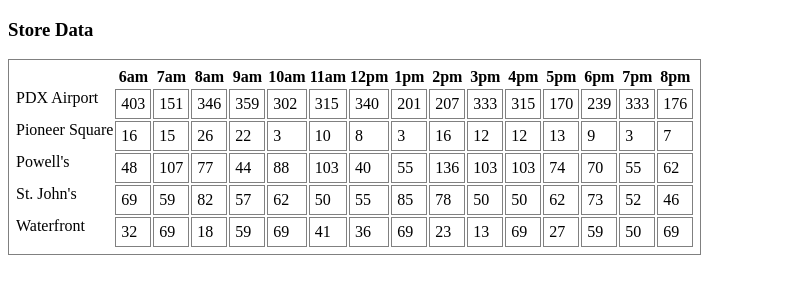
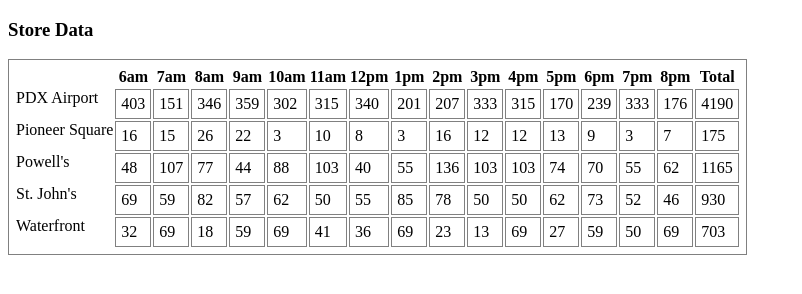
Before and after one commit to Zac-L/cookie-sheet, a plain HTML site: page index.html in a window 1280 px wide. Shown: the whole page, without its empty margins (0-802 px from the left). Drawn offline with Linux system fonts and the light colour scheme.

Commit message:
added daily total for each store

```diff
--- a/index.html
+++ b/index.html
@@ -31,6 +31,7 @@
               <th>6pm</th>
               <th>7pm</th>
               <th>8pm</th>
+              <th id = "total">Total</th>
             </tr>
         </thead>
         <tbody id= "stores">
--- a/storeconstruct.js
+++ b/storeconstruct.js
@@ -1,19 +1,25 @@
 
-function Store (storeLocation, minCustomer, maxCustomer, avgCookies, id, openHours ) {
+function Store (storeLocation, minCustomer, maxCustomer, avgCookies, id, ) {
     this.storeLocation = storeLocation;
     this.minCustomer = minCustomer;
     this.maxCustomer = maxCustomer;
     this.avgCookies = avgCookies;
     this.id = id;
     this.cookiesPerHour = [];
-    //this.openHours = ['6am: ', '7am: ', '8am: ', '9am: ', '10am: ', '11am: ', '12pm: ', '1pm: ', '2pm: ', '3pm: ', '4pm: ', '5pm: ', '6pm: ', '7pm: ', '8pm: '];
+    this.dailyStoreTotal = 0;
     this.addToDom();
 }
 
+Store.prototype.dailyStoreTotalCalc = function () {
+   this.dailyStoreTotal = this.cookiesPerHour.reduce(function( a , b ) { return a + b });
+}
+
+//Calculating avg customer per hour.
 Store.prototype.calculateCust = function () {
     return Math.floor(Math.random() * (this.maxCustomer - this.minCustomer) + this.minCustomer);
 }
 
+//Calculating total cookies per hour for each store.
 Store.prototype.calCookieData = function () {
         console.log(this.cookiesPerHour);
     for (var i = 0; i < 15; i++) {
@@ -22,21 +28,29 @@
     return this.cookiesPerHour;
 }
 
+// getting stores to display on DOM
 Store.prototype.addToDom = function () {
     this.calCookieData();
-    var container = document.getElementById("stores");
+    var containerStore = document.getElementById("stores");
     var newRow = document.createElement('tr');
     newRow.setAttribute('id', this.id);
     newRow.innerHTML = this.storeLocation;
-    container.appendChild(newRow);
+    containerStore.appendChild(newRow);
 
 
+    var containerRow = document.getElementById(this.id);
+
+//getting data to display on DOM
     for (var i = 0; i < 15; i++ ) {
-        var container = document.getElementById(this.id);
         var newTableData = document.createElement('td')
         newTableData.innerText = this.cookiesPerHour[i]
-        container.appendChild(newTableData);
+        containerRow.appendChild(newTableData);
     }
+
+    this.dailyStoreTotalCalc();
+    var tableData = document.createElement('td');
+    tableData.innerText = this.dailyStoreTotal;
+    containerRow.appendChild(tableData);
 }
 
 var pdxAirport = new Store('PDX Airport', 23, 65, 6.3, );
```
